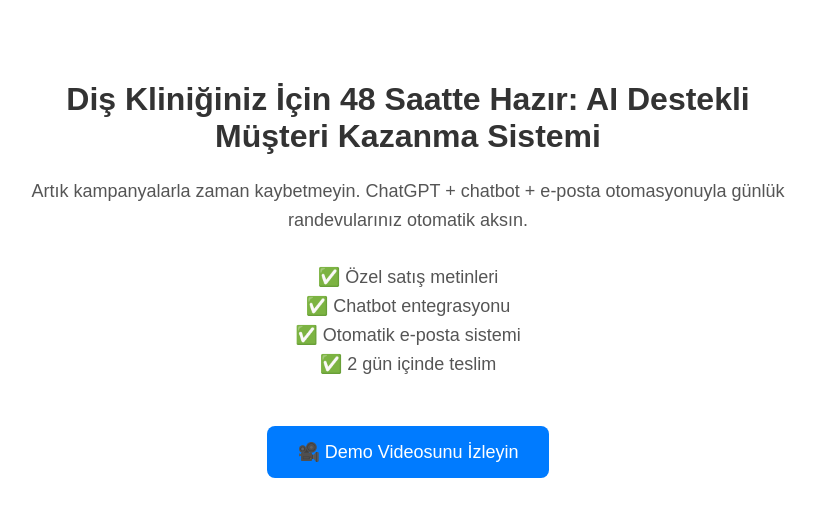
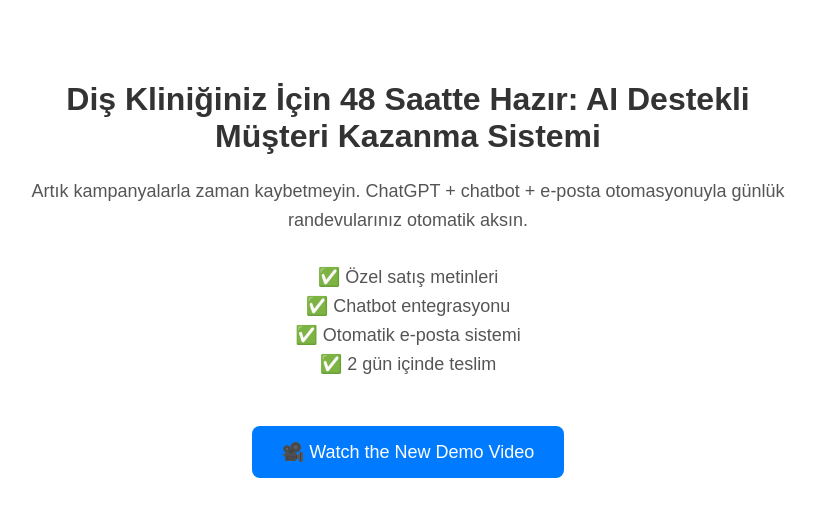
Before and after one commit to Osmanbeyiniz/osmanbeyiniz.github.io, a plain HTML site: page index.html in a window 1280 px wide. Shown: the whole page, without its empty margins (232-1047 px from the left). Drawn offline with Linux system fonts and the light colour scheme.

Commit message:
Update index.html

```diff
--- a/index.html
+++ b/index.html
@@ -54,8 +54,8 @@
       ✅ Otomatik e-posta sistemi<br>
       ✅ 2 gün içinde teslim
     </p>
-    <a class="button" href="https://drive.google.com/file/d/15laPMo_1uUc7_RHrM4KPHk7IVWwC74VS/view" target="_blank">
-      🎥 Demo Videosunu İzleyin
+    <a class="button" href="https://drive.google.com/file/d/1Yu2-GlXZjrNapC9UBDhfPYkxmm7_QWJ0/view?usp=sharing" target="_blank">
+       🎥 Watch the New Demo Video
     </a>
   </div>
 </body>
```
